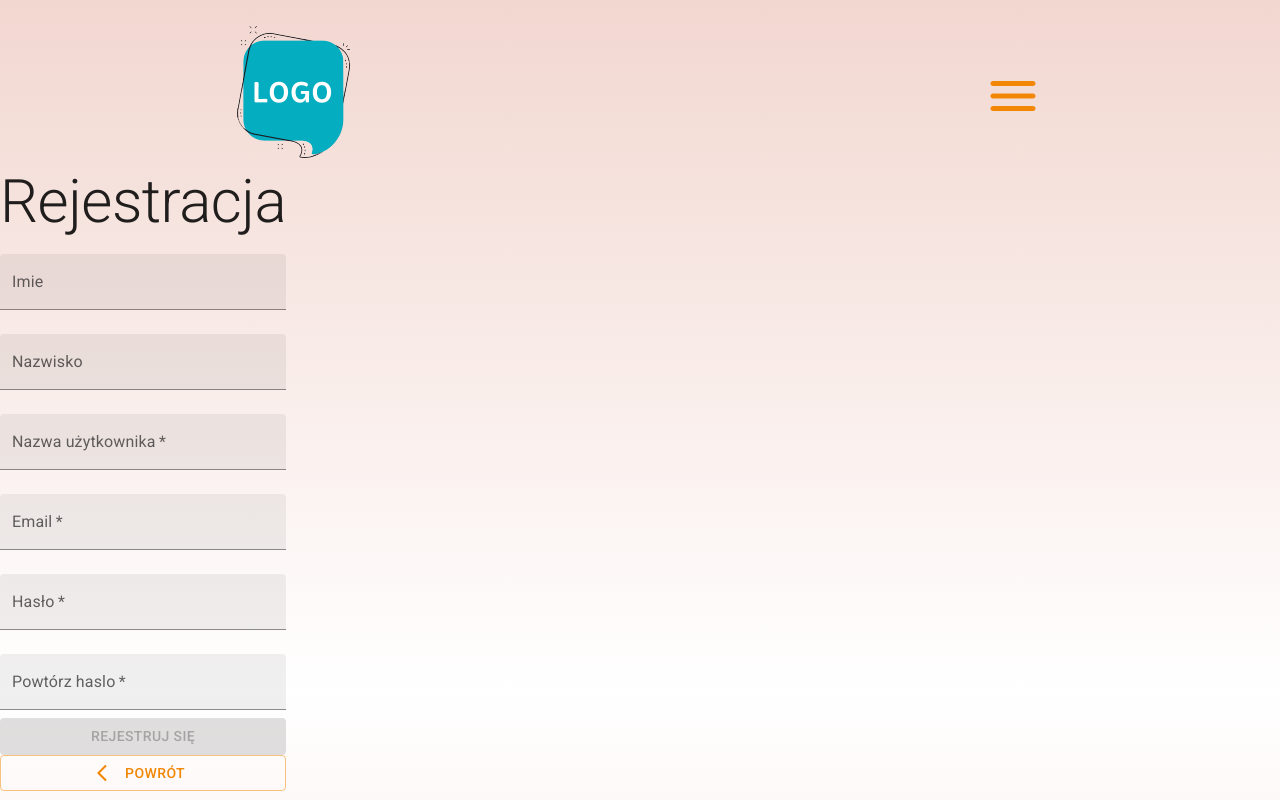
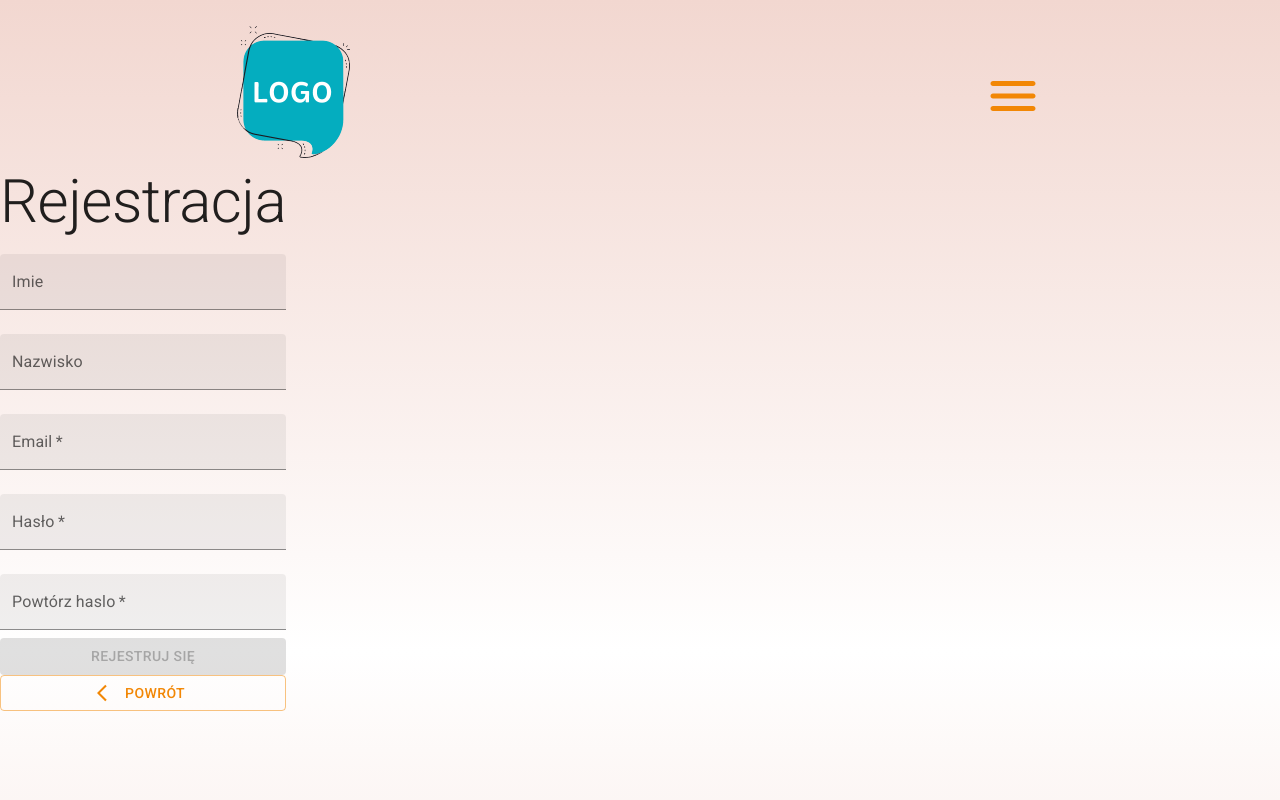
Before and after one commit to marcinz1983/TutoringOffer, a React (Create React App) app in the folder src/main/react/: page /register in a window 1280 px wide. Shown: the top 800 px of the page. Built offline with nearby package versions, Linux system fonts and the light colour scheme; no server answers.

Commit message:
El 60v2 (#47)
* EL60v2 bez submit

* EL60v2 bez submit

* EL60v2 bez submit

* EL60v2 poprawki

* EL60v2 usuniecie uzytkownika

* EL60v2 usuniecie uzytkownika

Co-authored-by: Robertm10 <myemai>

```diff
--- a/src/main/react/src/components/User/RegisterForm.tsx
+++ b/src/main/react/src/components/User/RegisterForm.tsx
@@ -5,7 +5,7 @@ import {useState, FormEvent} from "react";
 import {IRegisterForm} from "../../typescript/interfaces";
 import {IErrorsForm}  from "../../typescript/interfaces";
 import { FormRegisterStyles as styles } from "./registerform-styles";
-import {FORM_EMAIL_ERROR,FORM_REPASSWORD_ERROR,FORM_PASSWORD_ERROR,FORM_BUTTON_REGISTER,FORM_BUTTON_BACK,FORM_TITLE_REGISTER,FORM_INPUT_EMAIL,FORM_INPUT_REPASSWORD,FORM_INPUT_PASSWORD,FORM_INPUT_USERNAME,FORM_INPUT_NAME,FORM_INPUT_SURNAME } from "../../utility/constants";
+import {FORM_EMAIL_ERROR,FORM_REPASSWORD_ERROR,FORM_PASSWORD_ERROR,FORM_BUTTON_REGISTER,FORM_BUTTON_BACK,FORM_TITLE_REGISTER,FORM_INPUT_EMAIL,FORM_INPUT_REPASSWORD,FORM_INPUT_PASSWORD,FORM_INPUT_NAME,FORM_INPUT_SURNAME } from "../../utility/constants";
 //import axios from 'axios';
 
 export const RegisterForm = () =>{
@@ -26,7 +26,6 @@ export const RegisterForm = () =>{
     const [registerForm , setRegisterForm] = useState<IRegisterForm>({
         firstName: '',
         lastName: '',
-        username: '',
         email: '',
         password: '',
         repassword: '',
@@ -90,14 +89,6 @@ export const RegisterForm = () =>{
                 />
                 <TextField
                     margin="normal"
-                    id="username"
-                    label={FORM_INPUT_USERNAME}
-                    variant="filled"
-                    value={registerForm.username}
-                    onChange={e => setRegisterForm({...registerForm, username: e.target.value})}
-                    required/>
-                <TextField
-                    margin="normal"
                     id="email"
                     label={FORM_INPUT_EMAIL}
                     variant="filled"
--- a/src/main/react/src/typescript/interfaces.tsx
+++ b/src/main/react/src/typescript/interfaces.tsx
@@ -1,7 +1,6 @@
 export interface IRegisterForm {
   firstName: string,
   lastName: string,
-  username: string,
   email: string,
   password: string,
   repassword: string,
```
